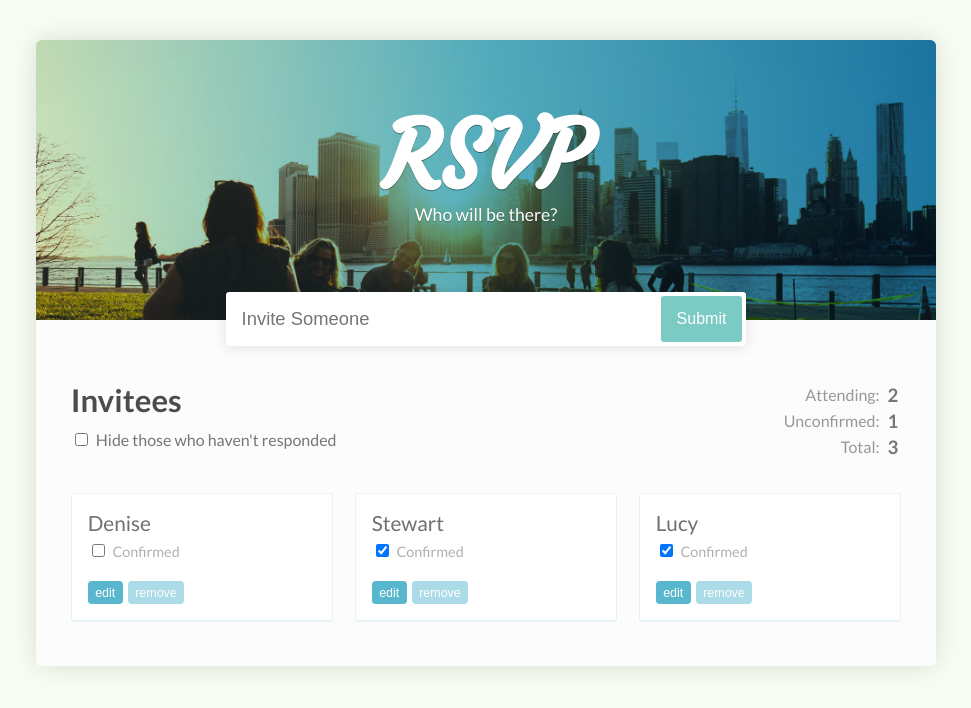
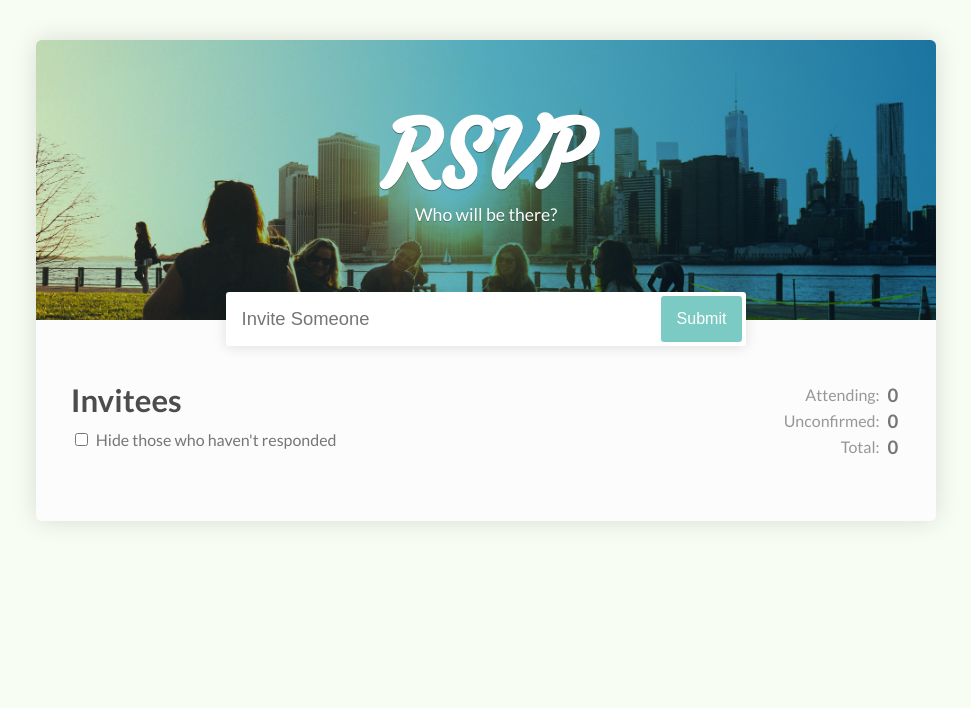
Before and after one commit to st0n3y/react_rsvp_app, a React (Create React App) app: page / in a window 1280 px wide. Shown: the top 708 px of the page, without its empty margins (154-1125 px from the left). Built offline with nearby package versions, Linux system fonts and the light colour scheme.

Commit message:
Fixes filtering bug

```diff
--- a/src/App.jsx
+++ b/src/App.jsx
@@ -8,29 +8,21 @@ class App extends Component {
   state = {
     isFiltered: false,
     pendingGuest: '',
-    guests: [
-      {
-        name: 'Denise',
-        isConfirmed: false,
-        isEditing: false,
-      },
-      {
-        name: 'Stewart',
-        isConfirmed: true,
-        isEditing: false,
-      },
-      {
-        name: 'Lucy',
-        isConfirmed: true,
-        isEditing: false,
-      }
-    ]
+    guests: []
   }
 
-  toggleGuestPropertyAt = (property, indexToChange) => {
+  lastGuestId = 0;
+
+  newGuestId = () => {
+    const id = this.lastGuestId;
+    this.lastGuestId += 1;
+    return id;
+  }
+
+  toggleGuestProperty = (property, id) => {
     this.setState({
-      guests: this.state.guests.map((guest, index) => {
-        if(index === indexToChange) {
+      guests: this.state.guests.map(guest => {
+        if(id === guest.id) {
           return {
             ...guest,
             [property]: !guest[property]
@@ -41,10 +33,10 @@ class App extends Component {
     });
   }
 
-  setNameAt = (name, indexToChange) => {
+  setName = (name, id) => {
     this.setState({
-      guests: this.state.guests.map((guest, index) => {
-        if(index === indexToChange) {
+      guests: this.state.guests.map(guest => {
+        if(id === guest.id) {
           return {
             ...guest,
             name
@@ -62,12 +54,14 @@ class App extends Component {
 
   handleNewGuest = e => {
     e.preventDefault();
+    const id = this.newGuestId();
     this.setState({
       guests: [
         {
           name: this.state.pendingGuest,
           isConfirmed: false,
-          isEditing: false
+          isEditing: false,
+          id
         },
         ...this.state.guests
       ],
@@ -75,19 +69,16 @@ class App extends Component {
     });
   }
 
-  removeGuestAt = index =>
+  removeGuest = id =>
     this.setState({
-      guests: [
-        ...this.state.guests.slice(0, index),
-        ...this.state.guests.slice(index + 1)
-      ]
+      guests: this.state.guests.filter(guest => id !== guest.id)
     });
 
-  toggleConfirmationAt = index =>
-    this.toggleGuestPropertyAt('isConfirmed', index);
+  toggleConfirmation = id =>
+    this.toggleGuestProperty('isConfirmed', id);
 
-  toggleEditingAt = index =>
-    this.toggleGuestPropertyAt('isEditing', index);
+  toggleEditing = id =>
+    this.toggleGuestProperty('isEditing', id);
 
   toggleFilter = () =>
     this.setState({
@@ -116,10 +107,10 @@ class App extends Component {
         <MainContent
           guests={this.state.guests}
           toggleFilter={this.toggleFilter}
-          toggleConfirmationAt={this.toggleConfirmationAt}
-          toggleEditingAt={this.toggleEditingAt}
-          setNameAt={this.setNameAt}
-          removeGuestAt={this.removeGuestAt}
+          toggleConfirmation={this.toggleConfirmation}
+          toggleEditing={this.toggleEditing}
+          setName={this.setName}
+          removeGuest={this.removeGuest}
           isFiltered={this.state.isFiltered}
           totalInvited={totalInvited}
           numberAttending={numberAttending}
--- a/src/Header/GuestInputForm.jsx
+++ b/src/Header/GuestInputForm.jsx
@@ -19,7 +19,7 @@ const GuestInputForm = props =>
 GuestInputForm.propTypes = {
 	handleNewGuest: PropTypes.func.isRequired,
 	handleNameInput: PropTypes.func.isRequired,
-	pendingGuest: PropTypes.func.isRequired,
+	pendingGuest: PropTypes.string,
 }
 
 export default GuestInputForm;
--- a/src/MainContent/GuestList/index.jsx
+++ b/src/MainContent/GuestList/index.jsx
@@ -14,20 +14,20 @@ const GuestList = props =>
 	    		name={guest.name}
 	    		isConfirmed={guest.isConfirmed}
 	    		isEditing={guest.isEditing}
-	    		handleConfirmation={() => props.toggleConfirmationAt(index)}
-	    		handleEditing={() => props.toggleEditingAt(index)}
-	    		setName={text => props.setNameAt(text, index)}
-	    		handleRemove={() => props.removeGuestAt(index)} />
+	    		handleConfirmation={() => props.toggleConfirmation(guest.id)}
+	    		handleEditing={() => props.toggleEditing(guest.id)}
+	    		setName={text => props.setName(text, guest.id)}
+	    		handleRemove={() => props.removeGuest(guest.id)} />
 	    )}
 	</ul>;
 
 GuestList.propTypes = {
 	guests: PropTypes.array.isRequired,
-	toggleConfirmationAt: PropTypes.func.isRequired,
-	toggleEditingAt: PropTypes.func.isRequired,
-	setNameAt: PropTypes.func.isRequired,
+	toggleConfirmation: PropTypes.func.isRequired,
+	toggleEditing: PropTypes.func.isRequired,
+	setName: PropTypes.func.isRequired,
 	isFiltered: PropTypes.bool.isRequired,
-	removeGuestAt: PropTypes.func.isRequired,
+	removeGuest: PropTypes.func.isRequired,
 	pendingGuest: PropTypes.string.isRequired,
 }
 
--- a/src/MainContent/index.jsx
+++ b/src/MainContent/index.jsx
@@ -19,21 +19,21 @@ const Main = props =>
 
   	<GuestList
     	guests={props.guests}
-    	toggleConfirmationAt={props.toggleConfirmationAt}
-    	toggleEditingAt={props.toggleEditingAt}
-    	setNameAt={props.setNameAt}
+    	toggleConfirmation={props.toggleConfirmation}
+    	toggleEditing={props.toggleEditing}
+    	setName={props.setName}
     	isFiltered={props.isFiltered}
-    	removeGuestAt={props.removeGuestAt}
+    	removeGuest={props.removeGuest}
     	pendingGuest={props.pendingGuest} />
   </div>;
 
 Main.propTypes = {
 	guests               : PropTypes.array.isRequired,
 	toggleFilter         : PropTypes.func.isRequired,
-	toggleConfirmationAt : PropTypes.func.isRequired,
-	toggleEditingAt      : PropTypes.func.isRequired,
-	setNameAt            : PropTypes.func.isRequired,
-	removeGuestAt        : PropTypes.func.isRequired,
+	toggleConfirmation   : PropTypes.func.isRequired,
+	toggleEditing        : PropTypes.func.isRequired,
+	setName              : PropTypes.func.isRequired,
+	removeGuest          : PropTypes.func.isRequired,
 	isFiltered           : PropTypes.bool.isRequired,
 	totalInvited         : PropTypes.number,
 	numberAttending      : PropTypes.number,
```
